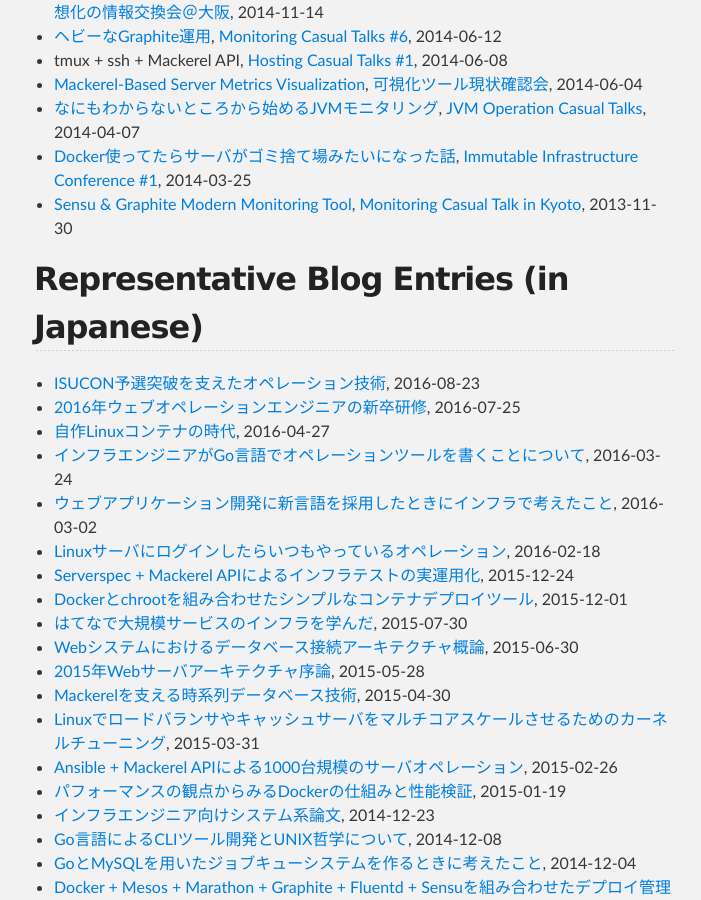
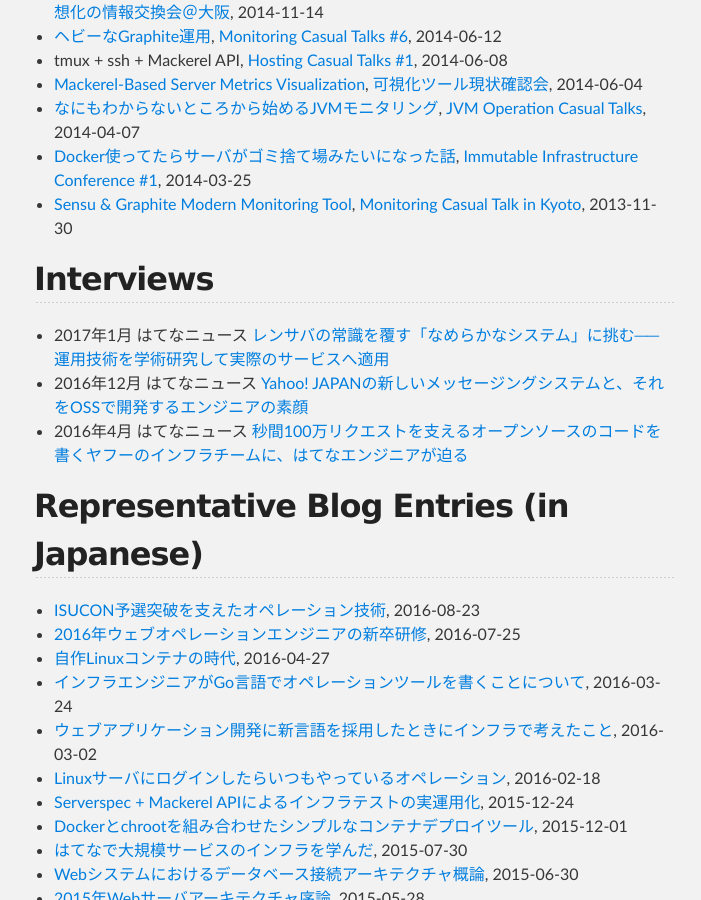
Before and after one commit to yuuki/yuuk.io, a Jekyll site: the page built from index.md, in a window 1280 px wide and 900 px high, scrolled down 2617 px. Shown: the whole window, without its empty margins (286-987 px from the left). Built offline with Jekyll 4.4.1, drawn with Linux system fonts in a browser that asks for light colours; nearby versions of some CDN libraries.

Commit message:
Sync README.md in master branch to index.md in gh-pages

```diff
--- a/index.md
+++ b/index.md
@@ -84,6 +84,12 @@
 - [Docker使ってたらサーバがゴミ捨て場みたいになった話](https://speakerdeck.com/yuukit/dockershi-tutetarasahakakomishe-techang-mitaininatutetahua), [Immutable Infrastructure Conference #1](https://atnd.org/events/47786), 2014-03-25
 - [Sensu & Graphite Modern Monitoring Tool](https://speakerdeck.com/yuukit/sensu-plus-graphite), [Monitoring Casual Talk in Kyoto](http://www.zusaar.com/event/1377006), 2013-11-30
 
+## Interviews
+
+- 2017年1月 はてなニュース [レンサバの常識を覆す「なめらかなシステム」に挑む──運用技術を学術研究して実際のサービスへ適用](http://hatenanews.com/articles/201701/24117)
+- 2016年12月 はてなニュース [Yahoo! JAPANの新しいメッセージングシステムと、それをOSSで開発するエンジニアの素顔](http://hatenanews.com/articles/201612/24092)
+- 2016年4月 はてなニュース [秒間100万リクエストを支えるオープンソースのコードを書くヤフーのインフラチームに、はてなエンジニアが迫る](http://hatenanews.com/articles/201604/23819)
+
 ## Representative Blog Entries (in Japanese)
 
 - [ISUCON予選突破を支えたオペレーション技術](http://blog.yuuk.io/entry/web-operations-isucon), 2016-08-23
```
